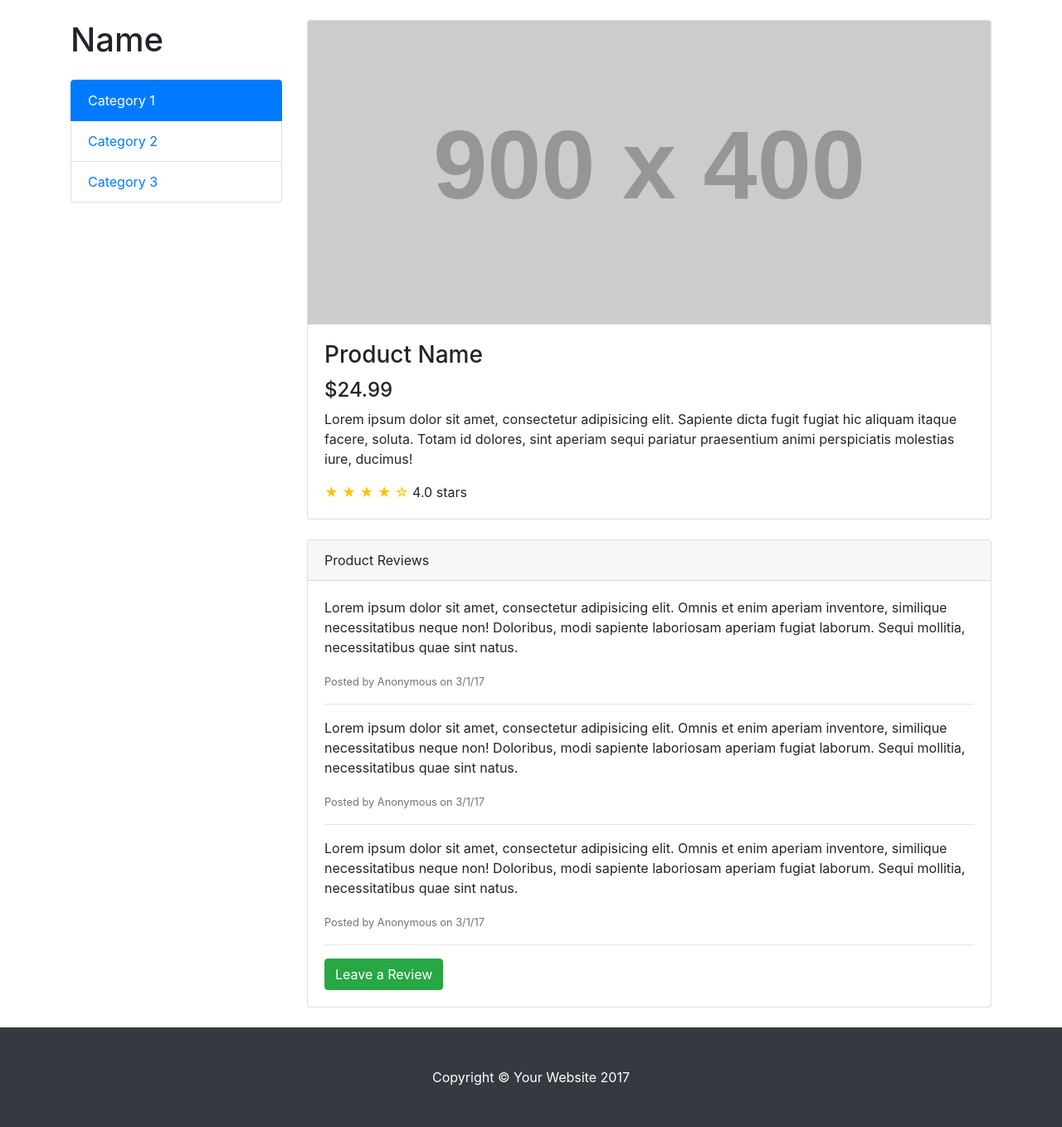
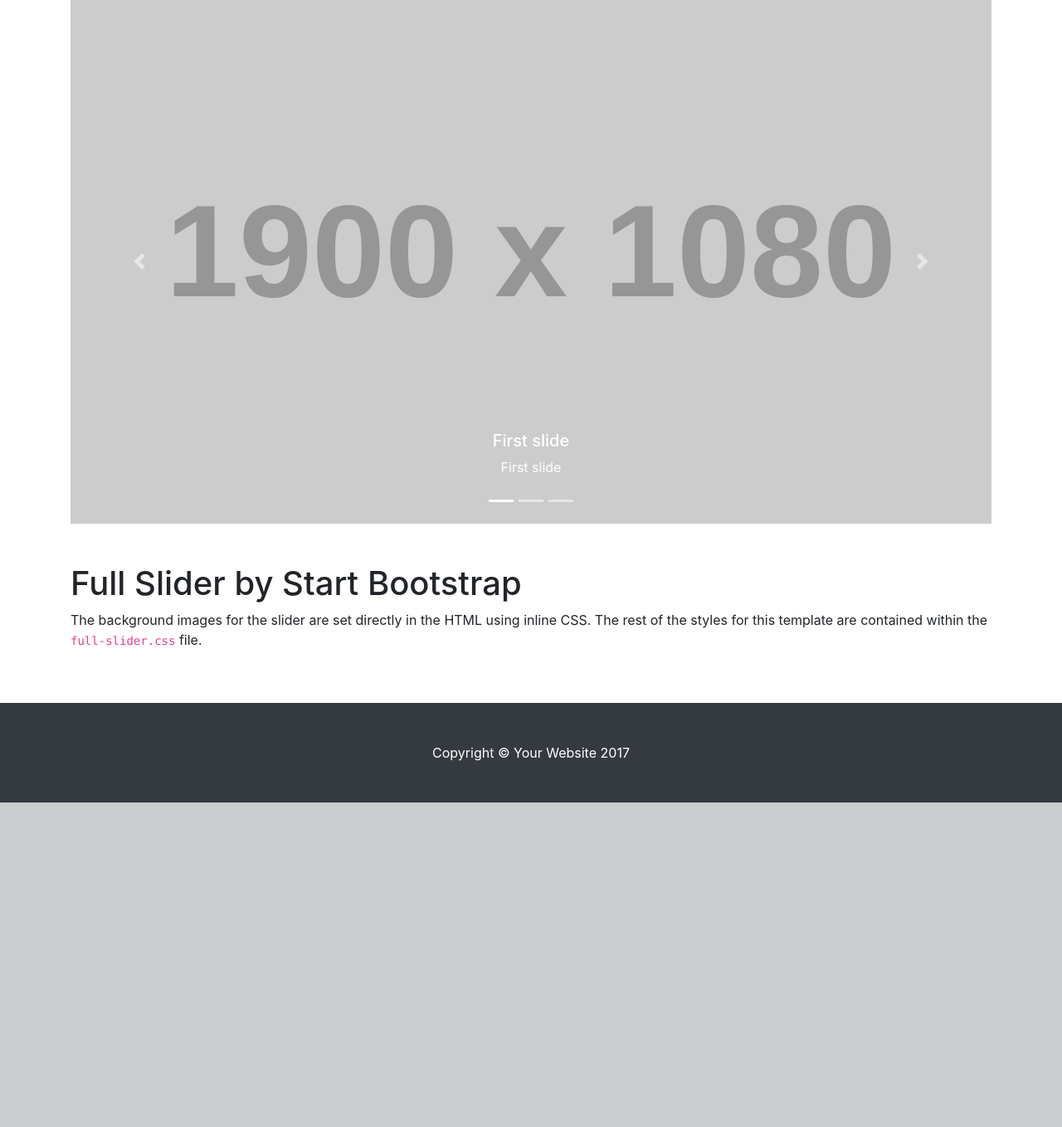
Before and after one commit to Vikas-Kshirsagar/shopCart, a Flask app: page / in a window 1280 px wide. Shown: the part 56-1414 px from the top of the page at 83% size. After the commit the page ends 1023 px from the top, so only its background shows below. Run offline with Flask 2, Linux system fonts and the light colour scheme; grey boxes labelled with a size stand in for pictures from a placeholder-image service; some libraries are stand-ins or nearby versions.

Commit message:
add corousel

```diff
--- a/templates/index.html
+++ b/templates/index.html
@@ -20,57 +20,58 @@
     <!-- Page Content -->
     <div class="container">
 
-      <div class="row">
-
-        <div class="col-lg-3">
-          <h1 class="my-4">Name</h1>
-          <div class="list-group">
-            <a href="#" class="list-group-item active">Category 1</a>
-            <a href="#" class="list-group-item">Category 2</a>
-            <a href="#" class="list-group-item">Category 3</a>
+      <div id="carouselExampleIndicators" class="carousel slide" data-ride="carousel">
+        <ol class="carousel-indicators">
+          <li data-target="#carouselExampleIndicators" data-slide-to="0" class="active"></li>
+          <li data-target="#carouselExampleIndicators" data-slide-to="1"></li>
+          <li data-target="#carouselExampleIndicators" data-slide-to="2"></li>
+        </ol>
+        <div class="carousel-inner">
+          <div class="carousel-item active">
+            <img class="d-block w-100" src="http://placehold.it/1900x1080" alt="First slide">
+            <div class="carousel-caption d-none d-md-block">
+              <h5>First slide</h5>
+              <p>First slide</p>
+            </div>
+          </div>
+          <div class="carousel-item">
+            <img class="d-block w-100" src="http://placehold.it/1900x1080" alt="Second slide">
+            <div class="carousel-caption d-none d-md-block">
+              <h5>Second slide</h5>
+              <p>Second slide</p>
+            </div>
+          </div>
+          <div class="carousel-item">
+            <img class="d-block w-100" src="http://placehold.it/1900x1080" alt="Third slide">
+            <div class="carousel-caption d-none d-md-block">
+              <h5>Third slide</h5>
+              <p>Third slide</p>
+            </div>
           </div>
         </div>
-        <!-- /.col-lg-3 -->
+        <a class="carousel-control-prev" href="#carouselExampleIndicators" role="button" data-slide="prev">
+          <span class="carousel-control-prev-icon" aria-hidden="true"></span>
+          <span class="sr-only">Previous</span>
+        </a>
+        <a class="carousel-control-next" href="#carouselExampleIndicators" role="button" data-slide="next">
+          <span class="carousel-control-next-icon" aria-hidden="true"></span>
+          <span class="sr-only">Next</span>
+        </a>
+      </div>
 
-        <div class="col-lg-9">
-
-          <div class="card mt-4">
-            <img class="card-img-top img-fluid" src="http://placehold.it/900x400" alt="">
-            <div class="card-body">
-              <h3 class="card-title">Product Name</h3>
-              <h4>$24.99</h4>
-              <p class="card-text">Lorem ipsum dolor sit amet, consectetur adipisicing elit. Sapiente dicta fugit fugiat hic aliquam itaque facere, soluta. Totam id dolores, sint aperiam sequi pariatur praesentium animi perspiciatis molestias iure, ducimus!</p>
-              <span class="text-warning">&#9733; &#9733; &#9733; &#9733; &#9734;</span>
-              4.0 stars
-            </div>
-          </div>
-          <!-- /.card -->
-
-          <div class="card card-outline-secondary my-4">
-            <div class="card-header">
-              Product Reviews
-            </div>
-            <div class="card-body">
-              <p>Lorem ipsum dolor sit amet, consectetur adipisicing elit. Omnis et enim aperiam inventore, similique necessitatibus neque non! Doloribus, modi sapiente laboriosam aperiam fugiat laborum. Sequi mollitia, necessitatibus quae sint natus.</p>
-              <small class="text-muted">Posted by Anonymous on 3/1/17</small>
-              <hr>
-              <p>Lorem ipsum dolor sit amet, consectetur adipisicing elit. Omnis et enim aperiam inventore, similique necessitatibus neque non! Doloribus, modi sapiente laboriosam aperiam fugiat laborum. Sequi mollitia, necessitatibus quae sint natus.</p>
-              <small class="text-muted">Posted by Anonymous on 3/1/17</small>
-              <hr>
-              <p>Lorem ipsum dolor sit amet, consectetur adipisicing elit. Omnis et enim aperiam inventore, similique necessitatibus neque non! Doloribus, modi sapiente laboriosam aperiam fugiat laborum. Sequi mollitia, necessitatibus quae sint natus.</p>
-              <small class="text-muted">Posted by Anonymous on 3/1/17</small>
-              <hr>
-              <a href="#" class="btn btn-success">Leave a Review</a>
-            </div>
-          </div>
-          <!-- /.card -->
 
         </div>
         <!-- /.col-lg-9 -->
 
+     <!-- Page Content -->
+     <section class="py-5">
+      <div class="container">
+        <h1>Full Slider by Start Bootstrap</h1>
+        <p>The background images for the slider are set directly in the HTML using inline CSS. The rest of the styles for this template are contained within the
+          <code>full-slider.css</code>
+          file.</p>
       </div>
-
-    </div>
+    </section>
     <!-- /.container -->
     {% include "footer.html" %}
   </body>
--- a/templates/signin.html
+++ b/templates/signin.html
@@ -20,7 +20,7 @@
     <!-- Page Content -->
     <div class="container">
 
-      <div class="row">
+      <div class="jumbotron">
 
             <div class="col-md-6 offset-md-3">
 
@@ -28,7 +28,6 @@
                         <div class="form-group">
                           <label for="exampleInputEmail1">Email address</label>
                           <input type="email" class="form-control" id="exampleInputEmail1" aria-describedby="emailHelp" placeholder="Enter email">
-                          <small id="emailHelp" class="form-text text-muted">We'll never share your email with anyone else.</small>
                         </div>
                         <div class="form-group">
                           <label for="exampleInputPassword1">Password</label>
```
Also changed, not shown: templates/signup.html (+27 -17 lines), README.md.
